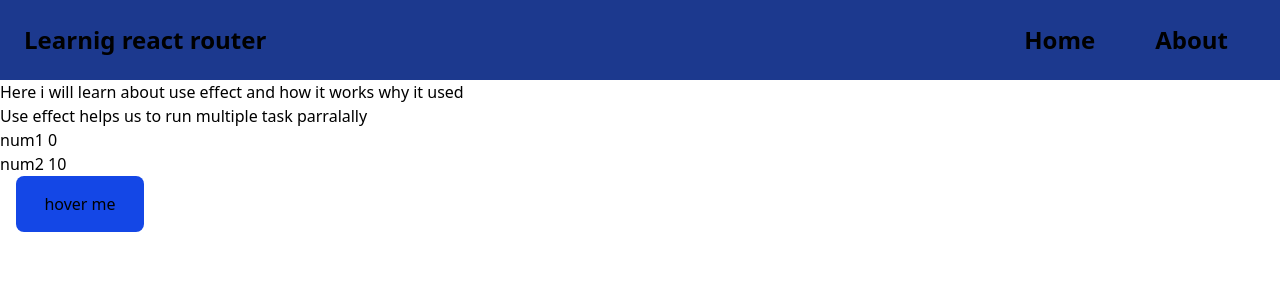
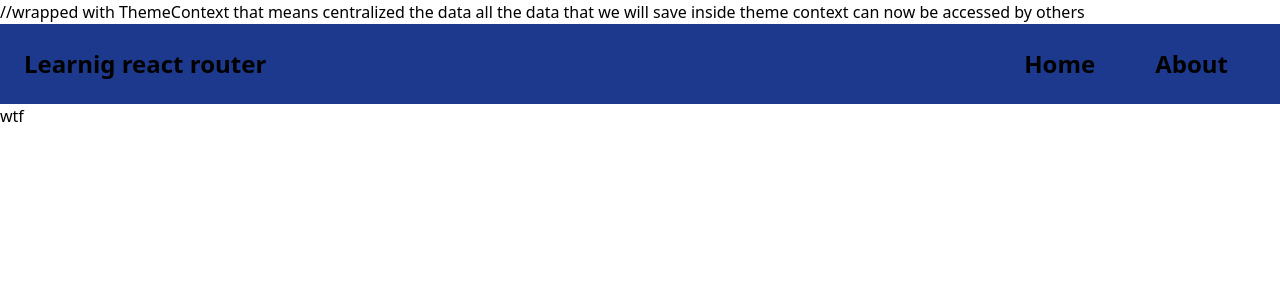
Before and after one commit to arpan7sarkar/React_Journey, a React (Vite) app in the folder 0_start/: page /about in a window 1280 px wide. Shown: the top 300 px of the page. Built offline with nearby package versions, Linux system fonts and the light colour scheme.

Commit message:
learned about context api used useContext,createContext etc

```diff
--- a/0_start/src/App.jsx
+++ b/0_start/src/App.jsx
@@ -4,11 +4,12 @@ import Pobj from "./components/Pobj";
 import Form from "./components/Form";
 import ApiCalling from "./components/ApiCalling";
 import UseEffect from "./components/UseEffect";
+import ContextApi from "./components/ContextApi";
 const App = () => {
 
   return (
     <div>
-     <UseEffect/>
+      <ContextApi/>
     </div>
   );
 };
--- /dev/null
+++ b/0_start/src/Context/ThemeContext.jsx
@@ -0,0 +1,8 @@
+import { createContext } from "react";
+
+export const themeData = createContext();
+const ThemeContext = (props) => {
+  return <themeData.Provider value='Providing value for access'>{props.children}</themeData.Provider>;
+};
+
+export default ThemeContext;
--- /dev/null
+++ b/0_start/src/components/ContextApi.jsx
@@ -0,0 +1,14 @@
+import React, { useContext } from 'react'
+import { themeData } from '../Context/ThemeContext';
+
+const ContextApi = () => {
+    const data=useContext(themeData);//this will access the data .
+    console.log(data)
+  return (
+    <div>
+      wtf
+    </div>
+  )
+}
+
+export default ContextApi
--- a/0_start/src/main.jsx
+++ b/0_start/src/main.jsx
@@ -5,10 +5,11 @@ import App from "./App.jsx";
 import About from "./components/About.jsx";
 import { BrowserRouter, Routes, Route } from "react-router-dom";
 import Navbar from "./components/Navbar.jsx";
+import ThemeContext from "./Context/ThemeContext.jsx";
 createRoot(document.getElementById("root")).render(
-
+  <ThemeContext> //wrapped with ThemeContext that means centralized the data all the data that we will save inside theme context can now be accessed by others
     <BrowserRouter>
-    <Navbar/>
+      <Navbar />
       <Routes>
         <Route path="/" element={<App />}>
           <Route index element={<App />} />
@@ -16,4 +17,5 @@ createRoot(document.getElementById("root")).render(
         </Route>
       </Routes>
     </BrowserRouter>
+  </ThemeContext>
 );
```
Also changed, not shown: 1 other file (tests, documents, lock files or other folders). Lines whose indentation alone changed are shown as unchanged.
